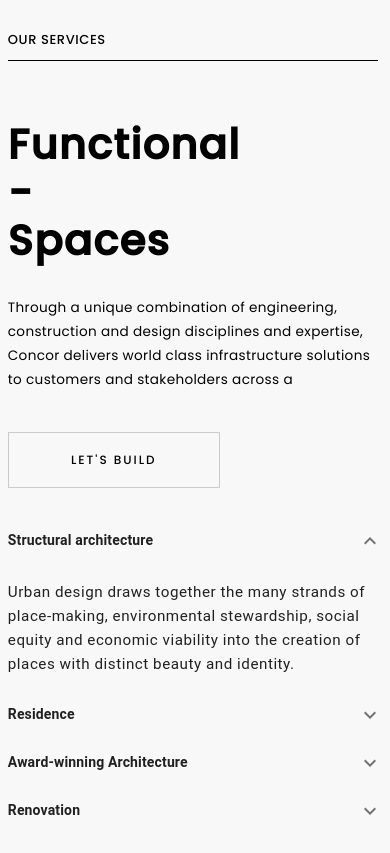
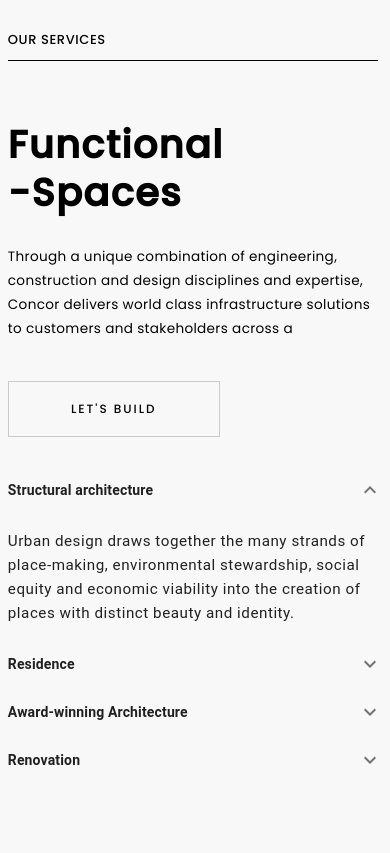
Before and after one commit to raiabhinav108/SplusUM_website, a React (Create React App) app in the folder my-app/: page / in a window 390 px wide. Shown: the part 5060-5913 px from the top of the page. Built offline with nearby package versions, Linux system fonts and the light colour scheme.

Commit message:
Services header fixed

```diff
--- a/my-app/src/components/ourServices/OurServices.module.css
+++ b/my-app/src/components/ourServices/OurServices.module.css
@@ -102,4 +102,8 @@ line-height: 1.5em;
 
 
     }
+    .Headingpart{
+        width:100%;
+        font-size: 1.2rem;
     }
+    }
```
